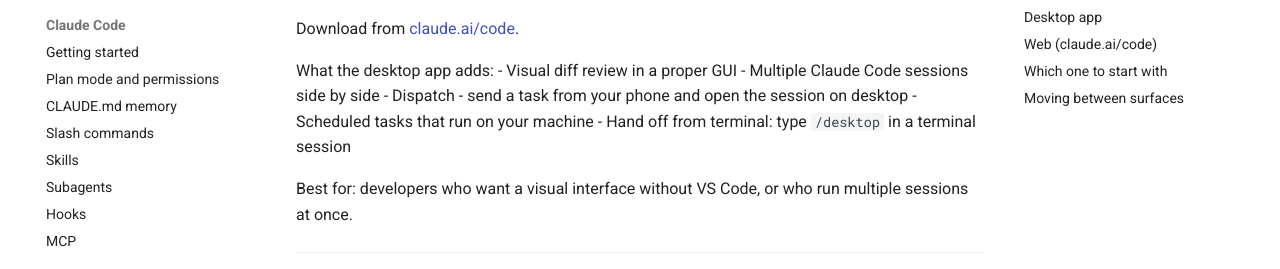
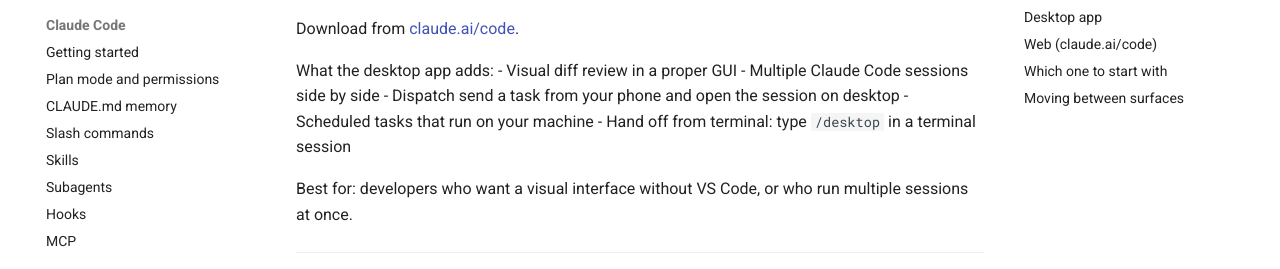
Before and after one commit to RainyRoot/claude-guide, an MkDocs documentation site: the page built from docs/05-vscode-vs-app/index.md, in a window 1280 px wide and 900 px high, scrolled down 2396 px. Shown: the part 199-468 px from the top of the window. Built offline with MkDocs 1.6.1 and Material for MkDocs 9.7.7, drawn with Linux system fonts in a browser that asks for light colours.

```diff
--- a/docs/05-vscode-vs-app/index.md
+++ b/docs/05-vscode-vs-app/index.md
@@ -75,7 +75,7 @@ Download from [claude.ai/code](https://claude.ai/code).
 What the desktop app adds:
 - Visual diff review in a proper GUI
 - Multiple Claude Code sessions side by side
-- Dispatch - send a task from your phone and open the session on desktop
+- Dispatch send a task from your phone and open the session on desktop
 - Scheduled tasks that run on your machine
 - Hand off from terminal: type `/desktop` in a terminal session
 
```
